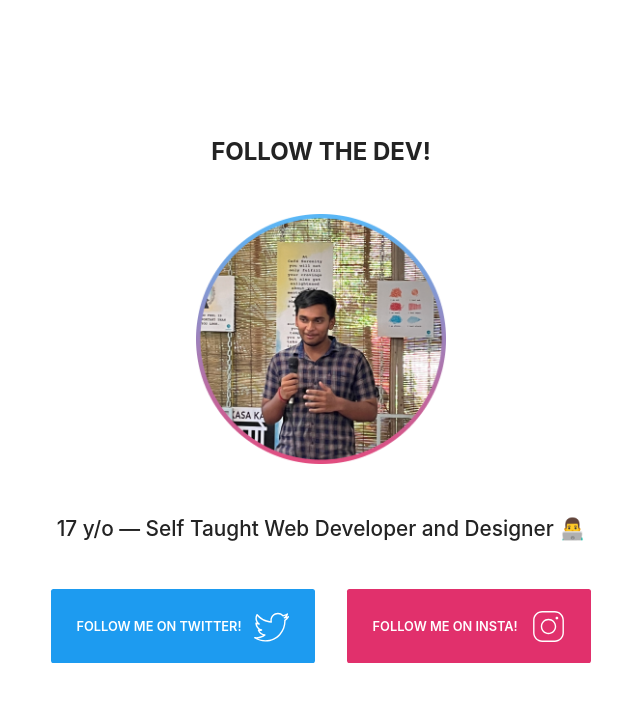
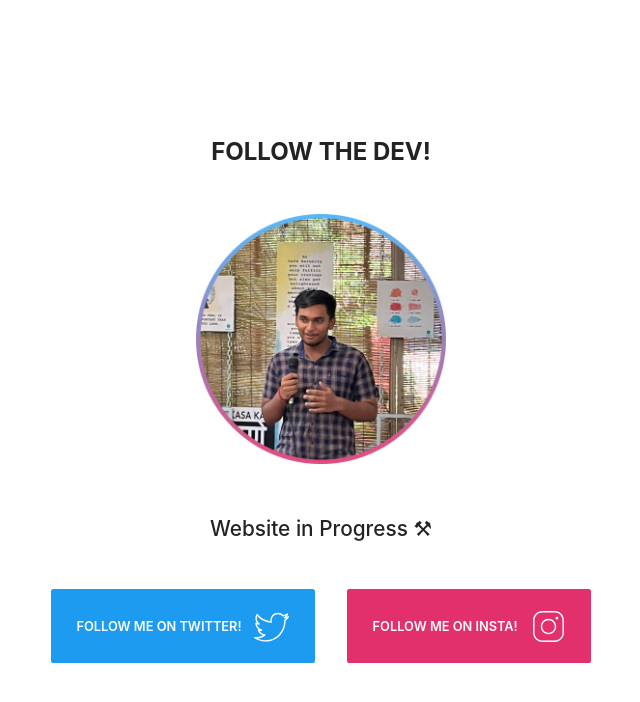
Before and after one commit to gabbar-singhh/online-resume, a Next.js app: page / in a window 1280 px wide. Shown: the top 702 px of the page, without its empty margins (319-959 px from the left). Built offline with nearby package versions, Linux system fonts and the light colour scheme.

Commit message:
message :added

```diff
--- a/src/pages/index.js
+++ b/src/pages/index.js
@@ -20,9 +20,7 @@ export default function Home() {
             alt="developer's picture"
           />
         </div>
-        <div className={styles.SelfPromo}>
-          17 y/o — Self Taught Web Developer and Designer 👨‍💻
-        </div>
+        <div className={styles.SelfPromo}>Website in Progress ⚒</div>
         <div className={styles.Button}>
           <div
             className={styles.TwitterBtn}
```
